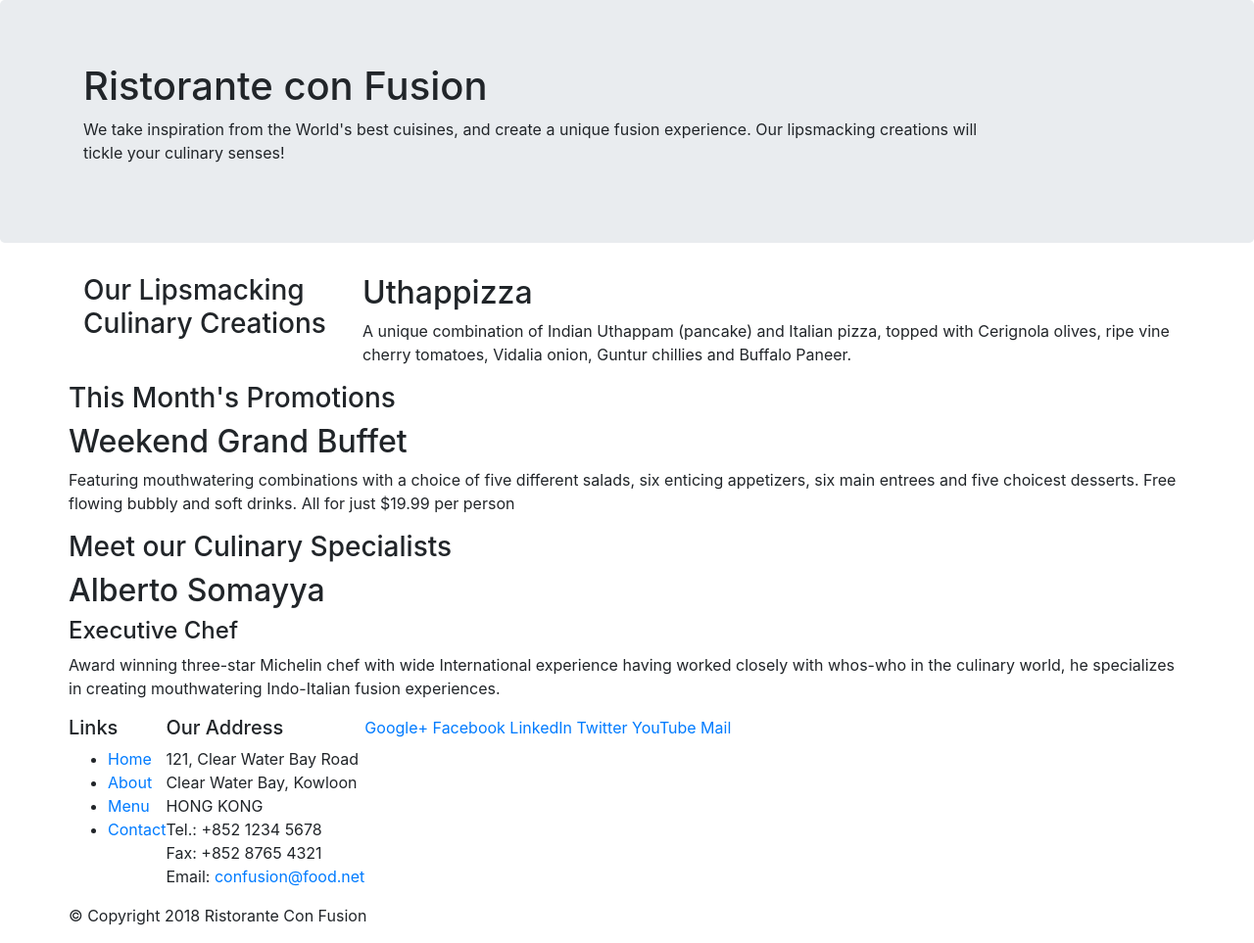
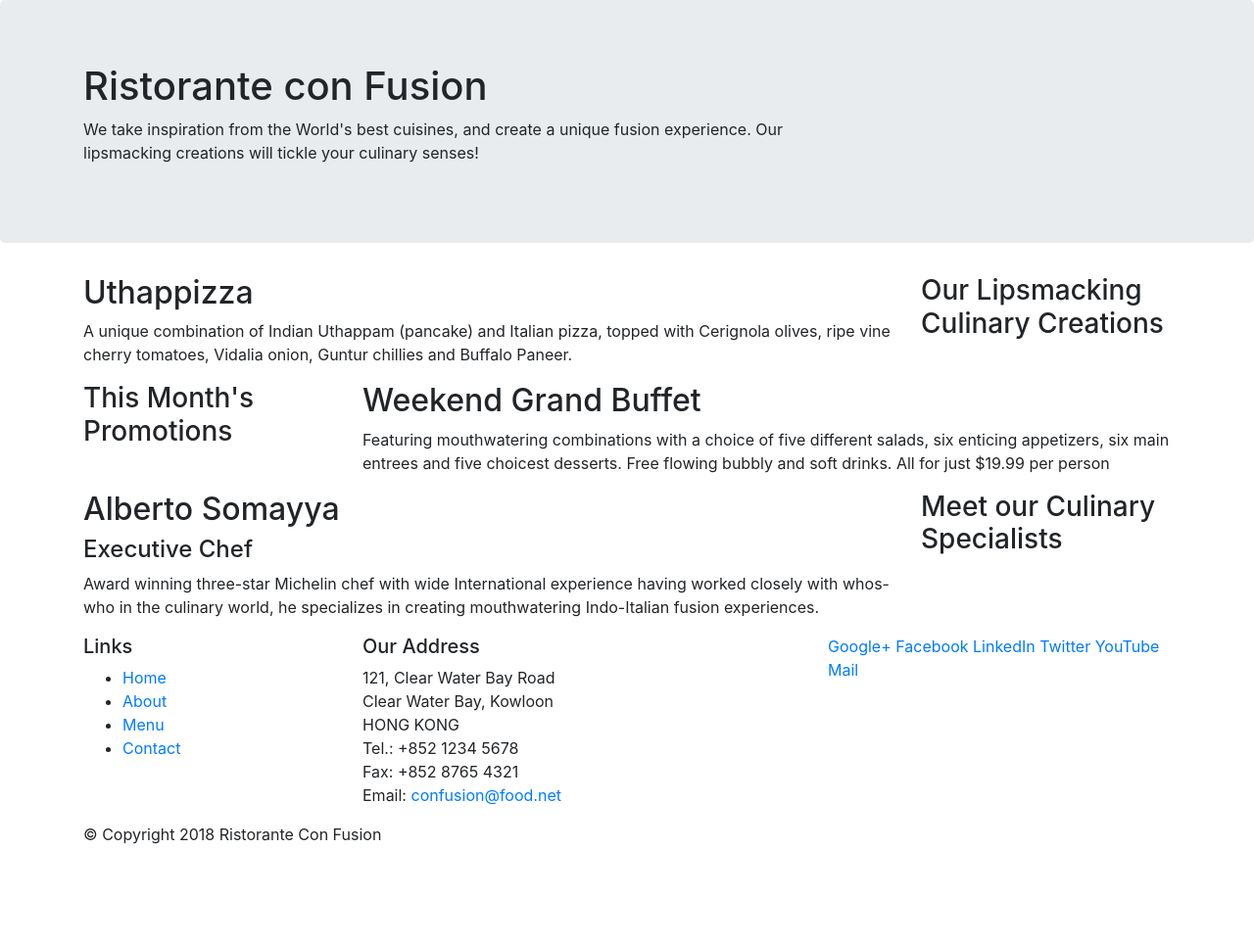
Before and after one commit to 1LinuxKali/conFusion, a website: page index.html in a window 1280 px wide. Shown: the whole page at 98% size. After the commit the page ends 880 px from the top, so only its background shows below. Drawn offline with nearby package versions, Linux system fonts and the light colour scheme.

Commit message:
no changes

```diff
--- a/index.html
+++ b/index.html
@@ -22,7 +22,7 @@
     <header class="jumbotron">
         <div class="container">
             <div class="row">
-                <div class="col-12 col-sm-10">
+                <div class="col-12 col-sm-8">
                     <h1>Ristorante con Fusion</h1>
                     <p>We take inspiration from the World's best cuisines, and create a unique fusion experience. Our lipsmacking creations will tickle your culinary senses!</p>
                 </div>
@@ -34,10 +34,10 @@
 
     <div class="container">
         <div class="row">
-            <div class="col-12 col-sm-4 col-md-3">
+            <div class="col-12 col-sm-4 order-sm-last col-md-3">
                 <h3>Our Lipsmacking Culinary Creations</h3>
             </div>
-            <div class="col col-sm col-md">
+            <div class="col col-sm order-sm-first col-md">
                 <h2>Uthappizza</h2>
                 <p>A unique combination of Indian Uthappam (pancake) and Italian pizza, topped with Cerignola olives, ripe vine cherry tomatoes, Vidalia onion, Guntur chillies and Buffalo Paneer.</p>
             </div>
@@ -45,20 +45,20 @@
 
 
         <div class="row">
-            <div>
+            <div class="col-12 col-sm-4 col-md-3">
                 <h3>This Month's Promotions</h3>
             </div>
-            <div>
+            <div class="col col-sm col-md">
                 <h2>Weekend Grand Buffet</h2>
                 <p>Featuring mouthwatering combinations with a choice of five different salads, six enticing appetizers, six main entrees and five choicest desserts. Free flowing bubbly and soft drinks. All for just $19.99 per person </p>
             </div>
         </div>
 
         <div class="row">
-            <div>
+            <div class="col-12 col-sm-4 order-sm-last col-md-3">
                 <h3>Meet our Culinary Specialists</h3>
             </div>
-            <div>
+            <div class="col col-sm order-sm-first col-md">
                 <h2>Alberto Somayya</h2>
                 <h4>Executive Chef</h4>
                 <p>Award winning three-star Michelin chef with wide International experience having worked closely with whos-who in the culinary world, he specializes in creating mouthwatering Indo-Italian fusion experiences. </p>
@@ -69,7 +69,7 @@
     <footer>
         <div class="container">
             <div class="row">
-                <div>
+                <div class="col-4 col-sm-3">
                     <h5>Links</h5>
                     <ul>
                         <li><a href="#">Home</a></li>
@@ -78,7 +78,7 @@
                         <li><a href="#">Contact</a></li>
                     </ul>
                 </div>
-                <div>
+                <div class="col-7 col-sm-5">
                     <h5>Our Address</h5>
                     <address>
 		              121, Clear Water Bay Road<br>
@@ -89,7 +89,7 @@
 		              Email: <a href="mailto:confusion@food.net">confusion@food.net</a>
 		           </address>
                 </div>
-                <div>
+                <div class="col-12 col-sm-4">
                     <div>
                         <a href="http://google.com/+">Google+</a>
                         <a href="http://www.facebook.com/profile.php?id=">Facebook</a>
@@ -101,7 +101,7 @@
                 </div>
            </div>
            <div class="row">
-                <div>
+                <div class="col-auto">
                     <p>© Copyright 2018 Ristorante Con Fusion</p>
                 </div>
            </div>
```
